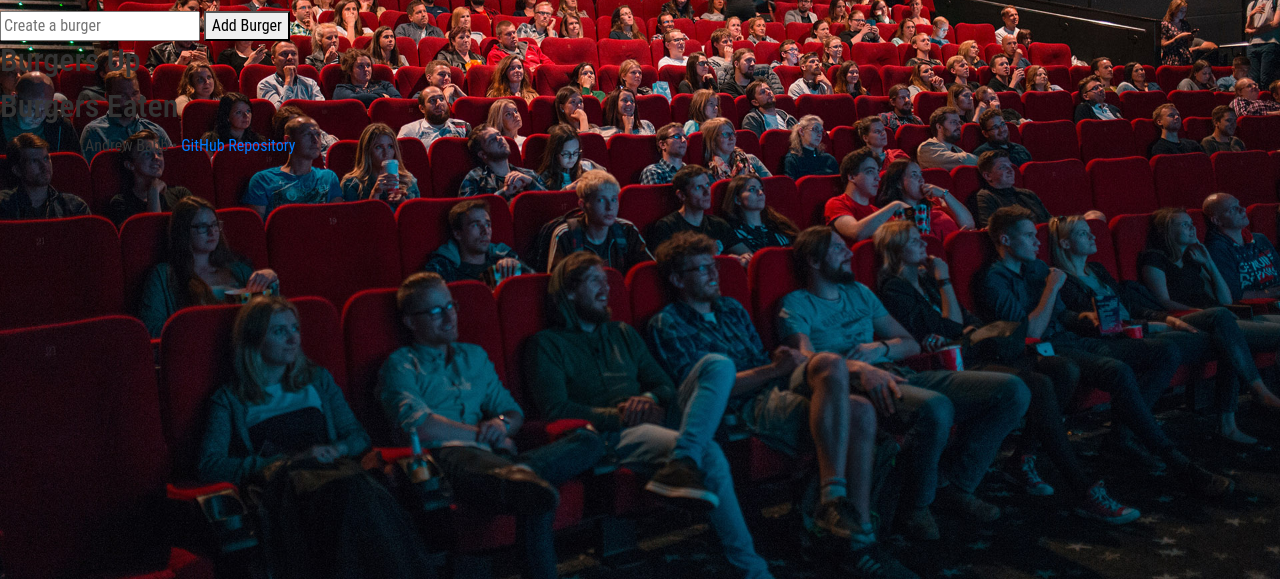
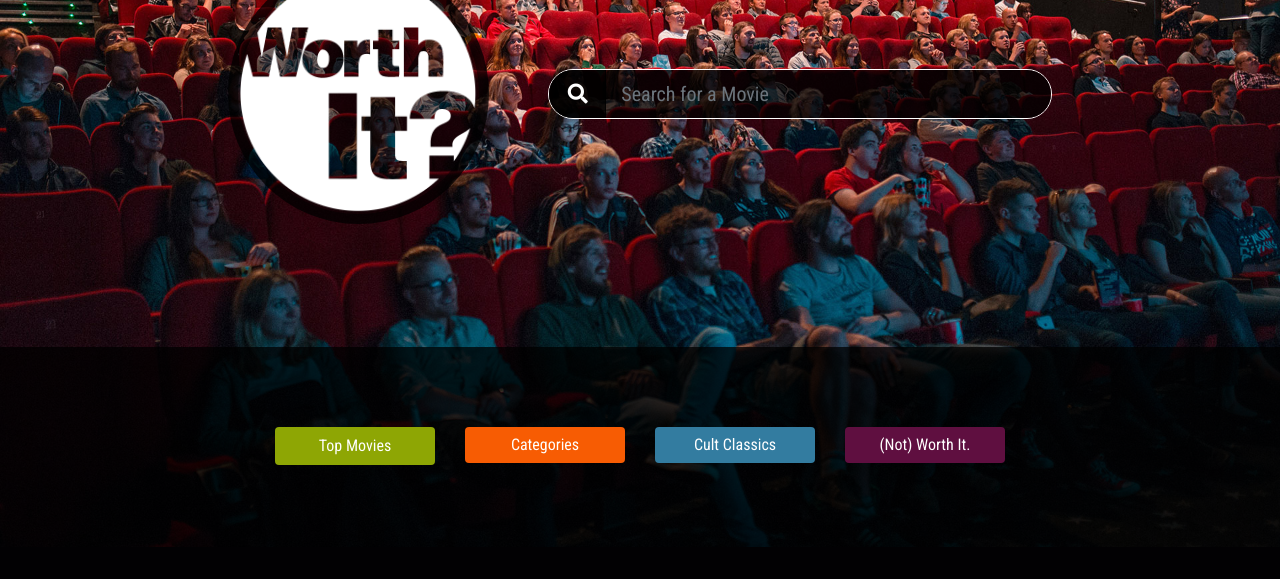
Before and after one commit to lcondon/worthit, a Node server app: template views/index.handlebars in a window 1280 px wide. Shown: the part 253-832 px from the top of the page. After the commit the page ends 800 px from the top, so only its background shows below. Run offline with Node 20, Linux system fonts and the light colour scheme; the template is opened without the code that fills it, so the values that code supplies are empty; some libraries are stand-ins or nearby versions.

Commit message:
read me and handlebars

```diff
--- a/views/index.handlebars
+++ b/views/index.handlebars
@@ -1,41 +1,57 @@
-<header>
-	{{!-- <h1>Eat Da Burger!</h1> --}}
-  <img id="title" src="../assets/images/title2.png">
-</header>
-<div class="wrapper">
-	<div id="burgerCapture">
-		<form action="/" method="POST">
-			<input id="burgerName" type="text" name="burger_name" placeholder="Create a burger">
-			<button id="submitBtn" type="submit">Add Burger</button>
-		</form>
+<body>
+	<nav class="navbar nav" id="splashPageHeader">
+			<a href="/gotem" class="ml-auto" id="loginPage">
+				<img id="loginButton" src="{{image}}">
+			</a>
+	</nav>
+
+	<div class="container-fluid">
+		<div>
+			<div class="row align-self-center">
+				<div class="col-md-2"></div>
+				<div class="col-md-3">
+					<img class="rollIn" src="./assets/images/title.png" id="mainPageSplash">
+				</div>
+				<div class="col-md-5 align-self-center">
+					<div class="row no-gutters" id="searchBar">
+						<div class="input-group input-group-lg">
+							<div class="input-group-prepend" id="searchBlack">
+								<span id="searchBlack" class="input-group-text" id="inputGroup-sizing-lg">
+									<i class="fa fa-search fa-fw"></i>
+								</span>
+							</div>
+							<input id="searchBlack" type="text" class="form-control" aria-label="Large" aria-describedby="inputGroup-sizing-sm" placeholder="Search for a Movie">
+						</div>
+					</div>
+				</div>
+				<div class="col-2-md"></div>
+			</div>
+		</div>
 	</div>
 
-	<div id="burgerWrapper">
-		<div id="availableBurgs">
-			<h2>Burgers Up</h2>
-			{{#each burgers}}
-				{{#unless this.devoured}}
-				  <div class="burger">
-					<span>{{id}}</span> {{burger_name}}
-                    <form class="eatDatBurger" action="/{{id}}?_method=PUT" method="POST">
-				  		<button class="eatMe">EAT</button>
-				    </form>
-				  </div>
-				{{/unless}}
-			{{/each}}
+	<footer class="footer" id="splashPageFooter">
+		<div class="container">
+			<div class="row align-self-center">
+				<div class="col-md-2"></div>
+				<div class="col-md-2">
+					<button type="button" class="btn" id="btn-apple">Top Movies</button>
+				</div>
+				<div class="col-md-2">
+					<button type="button" class="btn" id="btn-orange">Categories</button>
+				</div>
+				<div class="col-md-2">
+					<button type="button" class="btn" id="btn-blue">Cult Classics</button>
+				</div>
+				<div class="col-md-2">
+					<button type="button" class="btn" id="btn-purple">(Not) Worth It.</button>
+				</div>
+				<div class="col-md-2"></div>
+			</div>
 		</div>
-		<div id="eatenBurgs">
-			<h2>Burgers Eaten</h2>
-			{{#each burgers}}
-				{{#if this.devoured}}
-				  <div class="burger"><span>{{id}}</span>  {{burger_name}}</div>
-				{{/if}}
-			{{/each}}
-		</div>
-	</div>
-</div>
-<footer>
-	<div class="container">
-		<p>Andrew Babb • <a href="https://github.com/wmandrewbabb/eatdaburger">GitHub Repository</a></p>
-	</div>
-</footer>
+	</footer>
+
+	<script src="https://code.jquery.com/jquery-3.3.1.min.js" integrity="sha256-FgpCb/KJQlLNfOu91ta32o/NMZxltwRo8QtmkMRdAu8="
+	 crossorigin="anonymous"></script>
+	<script src="https://stackpath.bootstrapcdn.com/bootstrap/4.1.3/js/bootstrap.min.js" integrity="sha384-ChfqqxuZUCnJSK3+MXmPNIyE6ZbWh2IMqE241rYiqJxyMiZ6OW/JmZQ5stwEULTy"
+	 crossorigin="anonymous"></script>
+</body>
--- a/views/layouts/main.handlebars
+++ b/views/layouts/main.handlebars
@@ -1,18 +1,75 @@
 <!DOCTYPE html>
-<!-- No bootstrap this week! Nobody got time for that! -->
-<html>
+
 <head>
-	<title>Eat Da Burger!</title>
+	<title>Worth It?</title>
+	<link rel="stylesheet" type="text/css" href="public/assets/css/reset.css">
 	<meta name="viewport" content="width=device-width, initial-scale=1">
-	<link rel="stylesheet" href="https://stackpath.bootstrapcdn.com/bootstrap/4.1.3/css/bootstrap.min.css" integrity="sha384-MCw98/SFnGE8fJT3GXwEOngsV7Zt27NXFoaoApmYm81iuXoPkFOJwJ8ERdknLPMO" crossorigin="anonymous">
-    <link href="https://fonts.googleapis.com/css?family=Alfa+Slab+One|Open+Sans|Roboto|Titan+One" rel="stylesheet">
-	<link rel="stylesheet" href="https://use.fontawesome.com/releases/v5.1.0/css/all.css" integrity="sha384-lKuwvrZot6UHsBSfcMvOkWwlCMgc0TaWr+30HWe3a4ltaBwTZhyTEggF5tJv8tbt" crossorigin="anonymous">
-	<link rel="stylesheet" href="/assets/css/style.css" type="text/css">
+	<link rel="stylesheet" href="https://stackpath.bootstrapcdn.com/bootstrap/4.1.3/css/bootstrap.min.css" integrity="sha384-MCw98/SFnGE8fJT3GXwEOngsV7Zt27NXFoaoApmYm81iuXoPkFOJwJ8ERdknLPMO"
+	 crossorigin="anonymous">
+	<link href="https://fonts.googleapis.com/css?family=Alfa+Slab+One|Open+Sans|Roboto|Titan+One|Roboto+Condensed|Lato" rel="stylesheet">
+	<link rel="stylesheet" href="https://use.fontawesome.com/releases/v5.1.0/css/all.css" integrity="sha384-lKuwvrZot6UHsBSfcMvOkWwlCMgc0TaWr+30HWe3a4ltaBwTZhyTEggF5tJv8tbt"
+	 crossorigin="anonymous">
+	<link rel="stylesheet" href="./public/assets/css/style.css" type="text/css">
 </head>
-<body>
-	{{{ body }}}
 
-	<script src="https://code.jquery.com/jquery-3.3.1.min.js" integrity="sha256-FgpCb/KJQlLNfOu91ta32o/NMZxltwRo8QtmkMRdAu8=" crossorigin="anonymous"></script>	<script src="https://cdnjs.cloudflare.com/ajax/libs/popper.js/1.14.3/umd/popper.min.js" integrity="sha384-ZMP7rVo3mIykV+2+9J3UJ46jBk0WLaUAdn689aCwoqbBJiSnjAK/l8WvCWPIPm49" crossorigin="anonymous"></script>
-	<script src="https://stackpath.bootstrapcdn.com/bootstrap/4.1.3/js/bootstrap.min.js" integrity="sha384-ChfqqxuZUCnJSK3+MXmPNIyE6ZbWh2IMqE241rYiqJxyMiZ6OW/JmZQ5stwEULTy" crossorigin="anonymous"></script>
-</body>
+<style id="criticKeyframe">
+	@keyframes criticLoad {
+		0% {
+			-webkit-transform: rotate(0deg);
+			transform: rotate(0deg);
+		}
+		100% {
+			-webkit-transform: rotate(180deg);
+			transform: rotate(180deg);
+		}
+	}
+</style>
+
+<style id="criticSwitch">
+	.progress.critic .progress-left .progress-bar {
+		animation: criticLoad 1.5s linear forwards 1.8s;
+	}
+</style>
+
+<style id="generalKeyframe">
+	@keyframes generalLoad {
+		0% {
+			-webkit-transform: rotate(0deg);
+			transform: rotate(0deg);
+		}
+		100% {
+			-webkit-transform: rotate(180deg);
+			transform: rotate(180deg);
+		}
+	}
+</style>
+
+<style id="generalSwitch">
+	.progress.general .progress-left .progress-bar {
+		animation: generalLoad 1s linear forwards 1.8s;
+	}
+</style>
+
+<style id="userKeyframe">
+	@keyframes userLoad {
+		0% {
+			-webkit-transform: rotate(0deg);
+			transform: rotate(0deg);
+		}
+		100% {
+			-webkit-transform: rotate(36deg);
+			transform: rotate(36deg);
+		}
+	}
+</style>
+
+<style id="userSwitch">
+	.progress.users .progress-left .progress-bar {
+		animation: userLoad 0.4s linear forwards 1.8s;
+	}
+</style>
+
+
+{{{body}}}
+
 </html>
```
Also changed, not shown: README.md.
